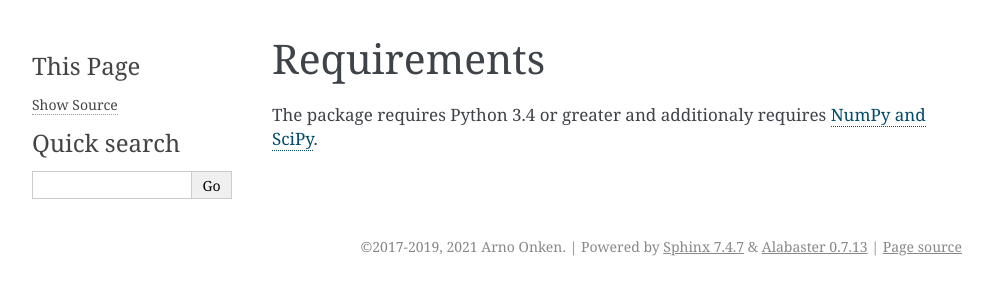
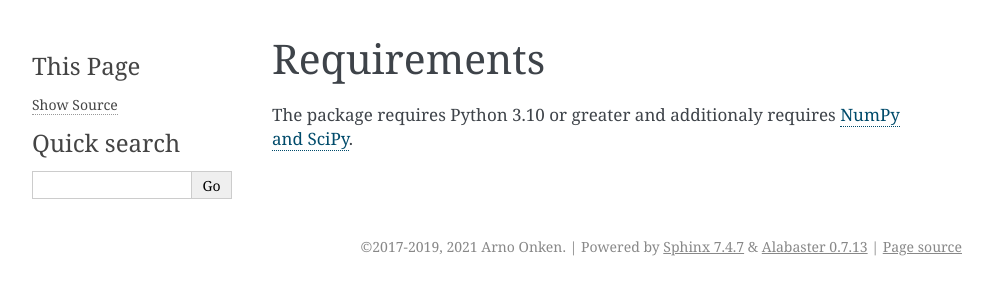
Before and after one commit to asnelt/mixedvines, a Sphinx documentation site: the page built from docs/requirements.rst, in a window 1280 px wide. Shown: the top 300 px of the page, without its empty margins (148-1141 px from the left). Built offline with Sphinx 7.4.7, drawn with Linux system fonts in a browser that asks for light colours.

Commit message:
Bump up required Python version to 3.10 in docs.

```diff
--- a/README.rst
+++ b/README.rst
@@ -40,7 +40,7 @@ The full documentation for the mixedvines package is available at
 Requirements
 ------------
 
-The package requires Python 3.4 or greater and additionaly requires
+The package requires Python 3.10 or greater and additionaly requires
 `NumPy and SciPy
 <http://www.scipy.org/install.html>`_.
 
--- a/docs/requirements.rst
+++ b/docs/requirements.rst
@@ -2,6 +2,6 @@ Requirements
 ============
 
 
-The package requires Python 3.4 or greater and additionaly requires
+The package requires Python 3.10 or greater and additionaly requires
 `NumPy and SciPy
 <http://www.scipy.org/install.html>`_.
```
Also changed, not shown: other parts of README.rst (+1 -1 lines).
